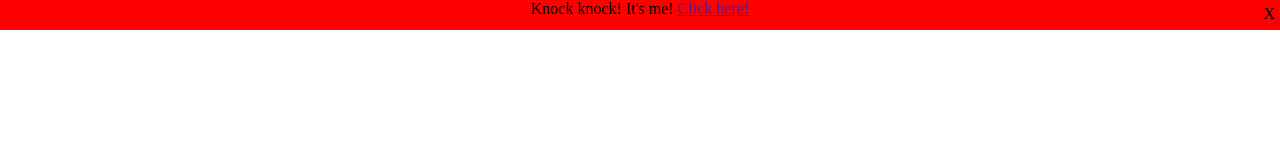
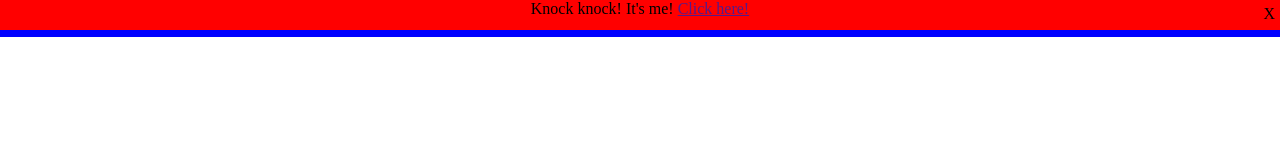
Before and after one commit to jstkim7/good-news, a website: page index.html in a window 1280 px wide. Drawn offline with Linux system fonts and the light colour scheme.

Commit message:
Add rough basic style and animation

```diff
--- a/index.html
+++ b/index.html
@@ -7,12 +7,18 @@
   <link rel="stylesheet" href="src/css/good-news.css" />
 </head>
 <body>
-  <div class="good-news">
+  <div id="good-news">
     <div id="good-new-message">
       Knock knock! It's me!
       <a href="">Click here!</a>
     </div>
     <div id="close-good-news-bar">X</div>
   </div>
+
+  <header>
+    <h1>Isn't this cool?</h1>
+  </header>
+
+  <script src="src/js/good-news.js"></script>
 </body>
 </html>
--- a/src/css/good-news.css
+++ b/src/css/good-news.css
@@ -1,6 +1,6 @@
-.good-news {
+#good-news {
   position: fixed;
-  top: 0;
+  top: -30px;
   left: 0;
   right: 0;
 
@@ -21,4 +21,18 @@
   display: inline-block;
   right: 5px;
   top: 5px;
+  cursor: pointer;
 }
+
+body {
+  margin: 0;
+  padding: 0;
+}
+
+header {
+  background: blue;
+}
+
+h1 {
+  margin: 0;
+}
--- a/src/js/good-news.js
+++ b/src/js/good-news.js
@@ -1,3 +1,42 @@
 (function() {
+  var requestAnimationFrame = window.requestAnimationFrame || window.mozRequestAnimationFrame || window.webkitRequestAnimationFrame || window.msRequestAnimationFrame;
+  var cancelRAF = window.cancelAnimationFrame || window.mozCancelAnimationFrame || window.webkitCancelAnimationFrame || window.msCancelAnimationFrame;
 
+  var goodNewsBar = document.getElementById("good-news");
+  var closeButton = document.getElementById("close-good-news-bar");
+
+  var y = -30;
+  var requestId;
+
+  function sayHello() {
+    requestId = requestAnimationFrame(sayHello);
+    goodNewsBar.style.top = y + "px";
+    //goodNewsBar.style.marginTop = "30px";
+    console.log(y + "px");
+    if (y < 0) {
+      y+=2;
+    } else {
+      cancelRAF(requestId)
+    }
+  }
+
+  sayHello();
+
+  function sayGoodbye() {
+    requestId = requestAnimationFrame(sayGoodbye);
+    goodNewsBar.style.top = y + "px";
+    //goodNewsBar.style.marginTop = "30px";
+    console.log(y + "px");
+    if (y > -30) {
+      y-=2;
+    } else {
+      cancelRAF(requestId)
+    }
+  }
+
+
+  console.log(closeButton);
+  closeButton.onclick = function() {
+    sayGoodbye();
+  }
 })();
```
